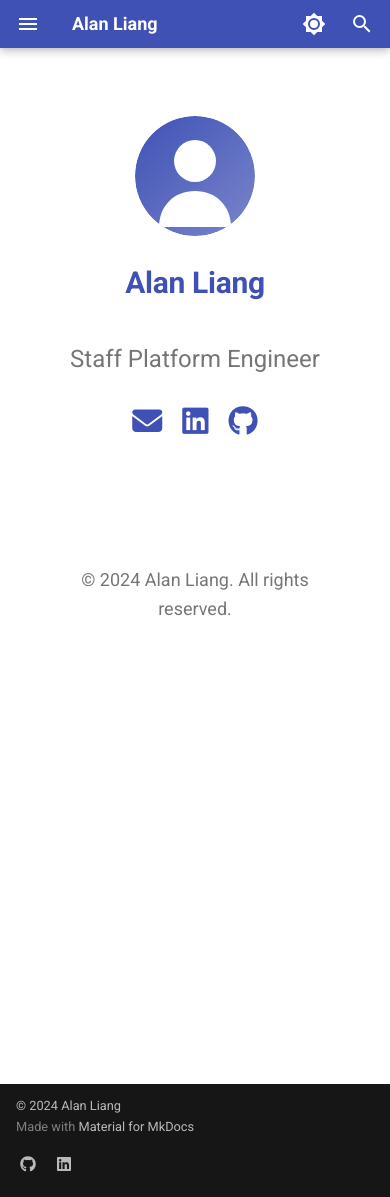
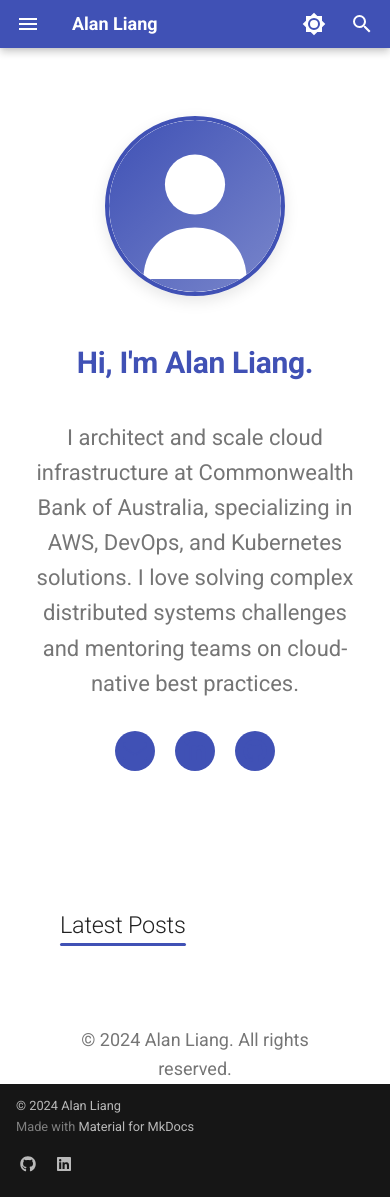
Before and after one commit to qoehliang/qoehliang.github.io, an MkDocs documentation site: the page built from docs/index.md, in a window 390 px wide and 1197 px high. Built offline with MkDocs 1.6.1 and Material for MkDocs 9.7.7, drawn with Linux system fonts in a browser that asks for light colours.

Commit message:
optimisations

```diff
--- a/docs/index.md
+++ b/docs/index.md
@@ -10,26 +10,34 @@ Any changes made directly to this file will be overwritten.
 -->
 
 <div class="profile-section">
-  <img src="assets/images/profile-photo.svg" alt="Alan Liang" class="profile-image">
-  <h1 class="profile-name">Alan Liang</h1>
-  <p class="profile-title">Staff Platform Engineer</p>
+  <div class="profile-image-container">
+    <img src="assets/images/profile-photo.svg" alt="Alan Liang" class="profile-image">
+  </div>
 
-  <div class="social-links">
-    <a href="mailto:alan.liang@example.com" class="social-link">
-      <i class="fas fa-envelope"></i>
-    </a>
-    <a href="https://www.linkedin.com/in/alanliangdev/" class="social-link">
-      <i class="fab fa-linkedin"></i>
-    </a>
-    <a href="https://github.com/alanliangdev" class="social-link">
-      <i class="fab fa-github"></i>
-    </a>
+  <div class="profile-content">
+    <h1 class="profile-name">Hi, I'm Alan Liang.</h1>
+    <p class="profile-bio">I architect and scale cloud infrastructure at Commonwealth Bank of Australia, specializing in AWS, DevOps, and Kubernetes solutions. I love solving complex distributed systems challenges and mentoring teams on cloud-native best practices.</p>
+
+    <div class="social-links">
+      <a href="mailto:alan.liang@example.com" class="social-link" aria-label="Email">
+        <i class="fas fa-envelope"></i>
+      </a>
+      <a href="https://www.linkedin.com/in/alanliangdev/" class="social-link" aria-label="LinkedIn">
+        <i class="fab fa-linkedin-in"></i>
+      </a>
+      <a href="https://github.com/alanliangdev" class="social-link" aria-label="GitHub">
+        <i class="fab fa-github"></i>
+      </a>
+    </div>
   </div>
 </div>
 
-<!-- Blog grid will be populated by update_home_page.py -->
-<div class="blog-grid">
-  <!-- Latest blog posts will appear here -->
+<div class="blog-section">
+  <h2 class="blog-section-title">Latest Posts</h2>
+
+  <div class="blog-posts">
+    <!-- Blog posts will be populated by update_home_page.py -->
+  </div>
 </div>
 
 <div class="site-footer">
--- a/docs/stylesheets/home.css
+++ b/docs/stylesheets/home.css
@@ -1,21 +1,38 @@
-/* Clean, simple home page styles */
+/* Clean, modern home page styles */
 
 /* Profile section */
 .profile-section {
-  text-align: center;
-  padding: 3rem 0 2rem;
+  display: flex;
+  flex-direction: row-reverse;
+  align-items: center;
+  justify-content: center;
+  gap: 3rem;
+  padding: 4rem 2rem;
+  max-width: 1200px;
+  margin: 0 auto;
+}
+
+.profile-image-container {
+  flex-shrink: 0;
 }
 
 .profile-image {
-  width: 150px;
-  height: 150px;
+  width: 220px;
+  height: 220px;
   border-radius: 50%;
-  margin-bottom: 1rem;
+  border: 4px solid var(--md-primary-fg-color);
+  box-shadow: 0 5px 15px rgba(0, 0, 0, 0.1);
+}
+
+.profile-content {
+  flex-grow: 1;
+  max-width: 600px;
 }
 
 .profile-name {
-  font-size: 2rem;
-  margin: 0.5rem 0;
+  font-size: 2.5rem;
+  font-weight: 700;
+  margin: 0 0 1rem;
   color: var(--md-primary-fg-color);
 }
 
@@ -25,36 +42,74 @@
   margin-bottom: 1rem;
 }
 
+.profile-bio {
+  font-size: 1.1rem;
+  line-height: 1.6;
+  margin-bottom: 1.5rem;
+  color: var(--md-default-fg-color--light);
+}
+
 /* Social links */
 .social-links {
   display: flex;
-  justify-content: center;
   gap: 1rem;
-  margin: 1rem 0 2rem;
+  margin: 1.5rem 0;
 }
 
 .social-link {
-  color: var(--md-primary-fg-color);
-  font-size: 1.5rem;
-  transition: transform 0.2s ease;
+  display: flex;
+  align-items: center;
+  justify-content: center;
+  width: 40px;
+  height: 40px;
+  border-radius: 50%;
+  background-color: var(--md-primary-fg-color);
+  color: white;
+  font-size: 1.2rem;
+  transition: transform 0.2s ease, background-color 0.2s ease;
 }
 
 .social-link:hover {
   transform: translateY(-3px);
+  background-color: var(--md-primary-fg-color--dark);
 }
 
-/* Blog grid */
-.blog-grid {
-  display: grid;
-  grid-template-columns: repeat(3, 1fr);
-  gap: 2rem;
+/* Blog section */
+.blog-section {
+  padding: 2rem;
   max-width: 1200px;
   margin: 0 auto;
-  padding: 0 1rem;
 }
 
-/* Blog card */
-.blog-card {
+.blog-section-title {
+  font-size: 1.8rem;
+  font-weight: 600;
+  margin-bottom: 2rem;
+  color: var(--md-typeset-color);
+  position: relative;
+  display: inline-block;
+}
+
+.blog-section-title::after {
+  content: "";
+  position: absolute;
+  bottom: -5px;
+  left: 0;
+  width: 100%;
+  height: 3px;
+  background-color: var(--md-primary-fg-color);
+  border-radius: 3px;
+}
+
+/* Blog posts */
+.blog-posts {
+  display: grid;
+  grid-template-columns: 1fr;
+  gap: 2rem;
+}
+
+.blog-post {
+  display: flex;
   background-color: var(--md-default-bg-color);
   border-radius: 0.5rem;
   overflow: hidden;
@@ -62,50 +117,86 @@
   transition: transform 0.3s ease, box-shadow 0.3s ease;
 }
 
-.blog-card:hover {
+.blog-post:hover {
   transform: translateY(-5px);
   box-shadow: 0 10px 20px rgba(0, 0, 0, 0.1);
 }
 
-.blog-card-link {
-  text-decoration: none;
-  color: inherit;
-  display: block;
-}
-
-.blog-card-image {
-  height: 200px;
+.blog-post-image {
+  width: 300px;
   background-size: cover;
   background-position: center;
   position: relative;
 }
 
-.blog-card-date {
+.blog-post-date {
   position: absolute;
-  bottom: 0;
-  right: 0;
+  top: 1rem;
+  left: 1rem;
   background-color: rgba(0, 0, 0, 0.7);
   color: white;
   padding: 0.25rem 0.75rem;
   font-size: 0.8rem;
-  border-top-left-radius: 0.5rem;
+  border-radius: 1rem;
 }
 
-.blog-card-content {
+.blog-post-content {
   padding: 1.5rem;
+  flex-grow: 1;
+  display: flex;
+  flex-direction: column;
 }
 
-.blog-card-title {
-  font-size: 1.25rem;
+.blog-post-title {
+  font-size: 1.5rem;
   font-weight: 600;
-  margin-bottom: 0.5rem;
+  margin-bottom: 0.75rem;
   color: var(--md-typeset-color);
 }
 
-.blog-card-description {
+.blog-post-title a {
+  color: inherit;
+  text-decoration: none;
+}
+
+.blog-post-title a:hover {
+  color: var(--md-primary-fg-color);
+}
+
+.blog-post-description {
   color: var(--md-default-fg-color--light);
-  font-size: 0.9rem;
-  line-height: 1.5;
+  margin-bottom: 1rem;
+  flex-grow: 1;
+}
+
+.blog-post-categories {
+  display: flex;
+  flex-wrap: wrap;
+  gap: 0.5rem;
+  margin-top: auto;
+}
+
+.blog-post-category {
+  background-color: var(--md-primary-fg-color--light);
+  color: white;
+  padding: 0.25rem 0.75rem;
+  border-radius: 1rem;
+  font-size: 0.8rem;
+  text-decoration: none;
+}
+
+.read-more {
+  display: inline-flex;
+  align-items: center;
+  gap: 0.5rem;
+  color: var(--md-primary-fg-color);
+  text-decoration: none;
+  font-weight: 500;
+  margin-top: 1rem;
+}
+
+.read-more:hover {
+  text-decoration: underline;
 }
 
 /* Footer */
@@ -140,29 +231,43 @@
 }
 
 /* Responsive adjustments */
-@media screen and (max-width: 1200px) {
-  .blog-grid {
-    grid-template-columns: repeat(3, 1fr);
+@media screen and (max-width: 900px) {
+  .profile-section {
+    flex-direction: column;
+    text-align: center;
+    gap: 2rem;
+    padding: 3rem 1.5rem;
   }
-}
 
-@media screen and (max-width: 900px) {
-  .blog-grid {
-    grid-template-columns: repeat(2, 1fr);
+  .social-links {
+    justify-content: center;
+  }
+
+  .blog-post {
+    flex-direction: column;
+  }
+
+  .blog-post-image {
+    width: 100%;
+    height: 200px;
   }
 }
 
 @media screen and (max-width: 600px) {
-  .blog-grid {
-    grid-template-columns: 1fr;
+  .profile-name {
+    font-size: 2rem;
   }
 
   .profile-image {
-    width: 120px;
-    height: 120px;
+    width: 180px;
+    height: 180px;
   }
 
-  .profile-name {
-    font-size: 1.8rem;
+  .blog-section {
+    padding: 1.5rem;
+  }
+
+  .blog-post-title {
+    font-size: 1.3rem;
   }
 }
```
Also changed, not shown: update_home_page.py (+79 -29 lines).
